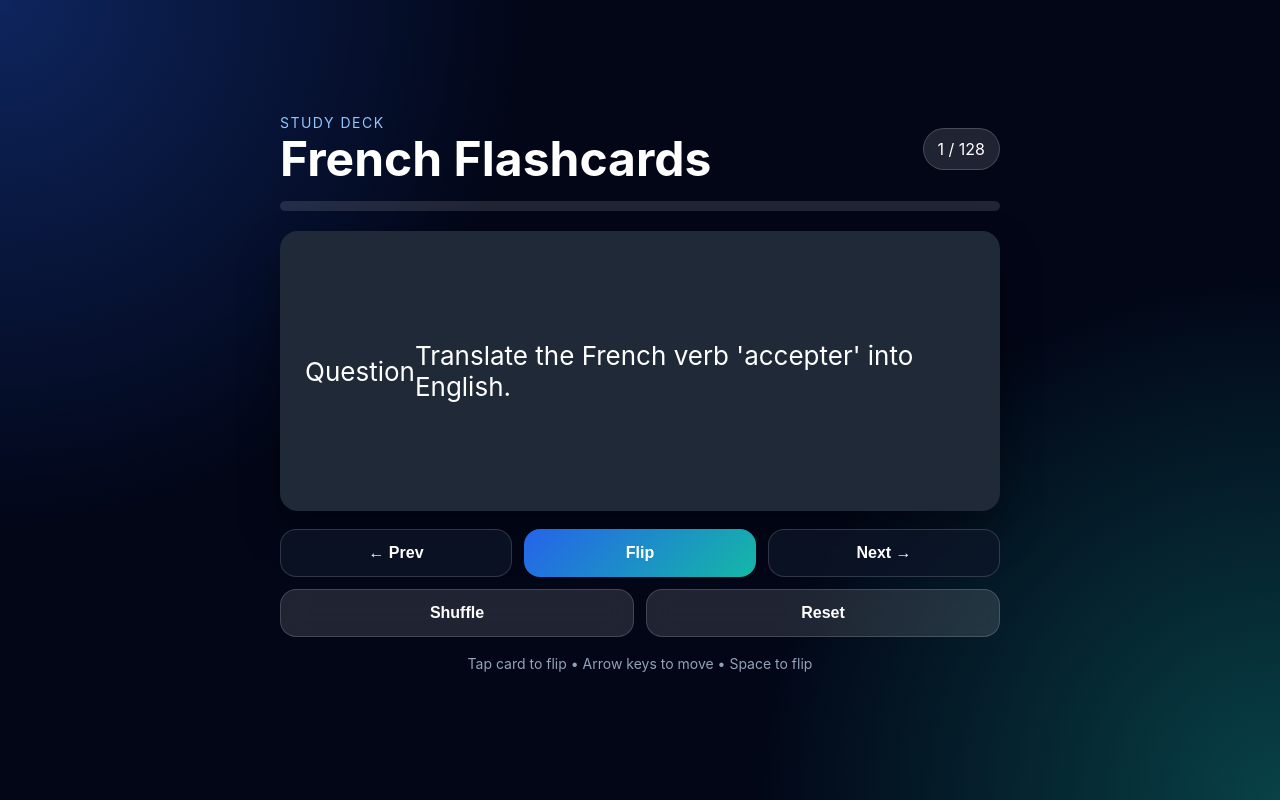
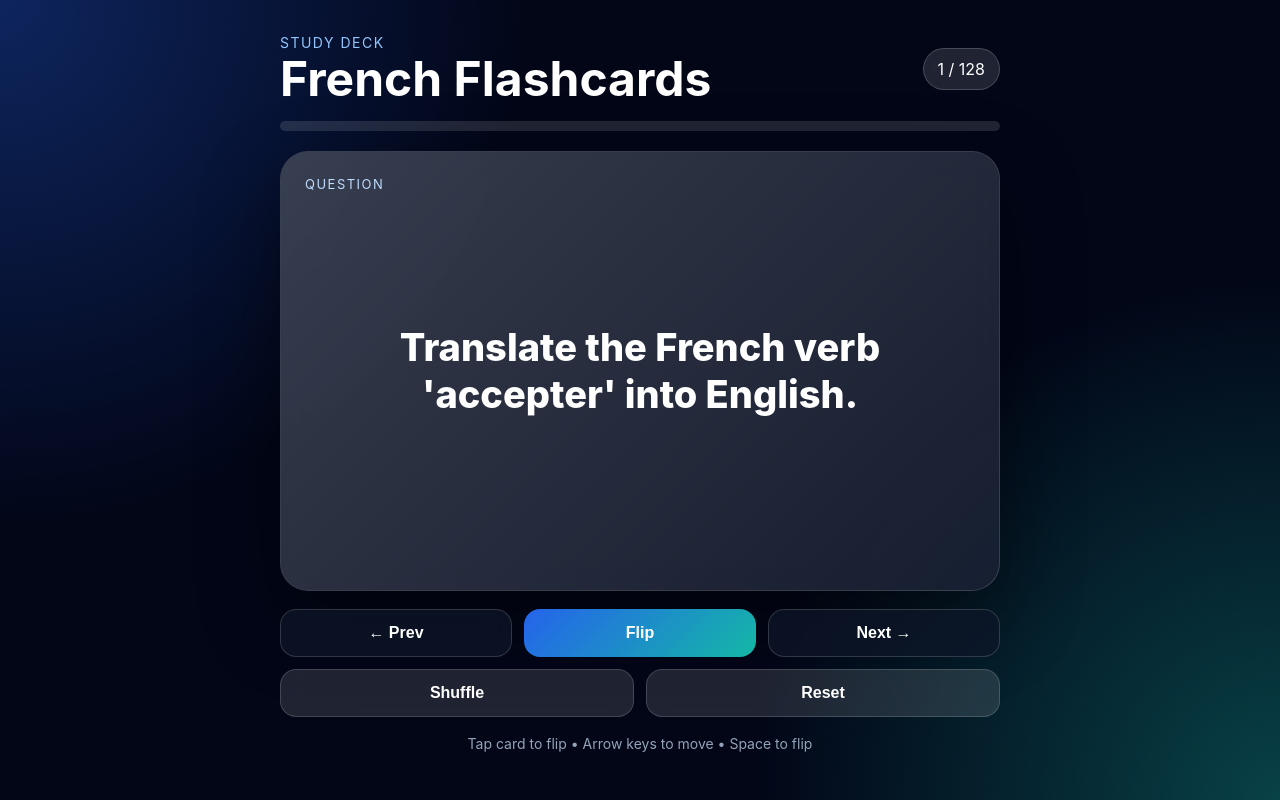
Before and after one commit to PVER-Programz/french-flashcards, a plain HTML site: page index.html in a window 1280 px wide. Drawn offline with Linux system fonts and the light colour scheme.

Commit message:
Update flashcards.css

```diff
--- a/flashcards.css
+++ b/flashcards.css
@@ -1,6 +1,7 @@
 .card {
-height: 280px;
-perspective: 1000px;
+width: 100%;
+height: clamp(320px, 55vh, 440px);
+perspective: 1200px;
 cursor: pointer;
 }
 
@@ -8,7 +9,7 @@ cursor: pointer;
 position: relative;
 width: 100%;
 height: 100%;
-transition: transform 0.6s;
+transition: transform 0.65s cubic-bezier(.2,.8,.2,1);
 transform-style: preserve-3d;
 }
 
@@ -18,28 +19,56 @@ transform: rotateY(180deg);
 
 .card-face {
 position: absolute;
-width: 100%;
-height: 100%;
-backface-visibility: hidden;
-border-radius: 18px;
+inset: 0;
 display: flex;
+flex-direction: column;
 justify-content: center;
 align-items: center;
-padding: 25px;
-box-sizing: border-box;
-font-size: 26px;
-box-shadow: 0 20px 40px rgba(0,0,0,0.35);
+text-align: center;
+padding: clamp(24px, 6vw, 48px);
+border-radius: 28px;
+backface-visibility: hidden;
+overflow: hidden;
+box-shadow: 0 30px 80px rgba(0,0,0,0.45);
+border: 1px solid rgba(255,255,255,0.18);
+}
+
+.card-face::before {
+content: "";
+position: absolute;
+inset: 0;
+background: linear-gradient(135deg, rgba(255,255,255,0.18), rgba(255,255,255,0.04));
+z-index: -1;
 }
 
 .front {
-background: #1f2937;
+background: rgba(15,23,42,0.82);
+backdrop-filter: blur(18px);
 }
 
 .back {
-background: #065f46;
+background: rgba(6,95,70,0.88);
+backdrop-filter: blur(18px);
 transform: rotateY(180deg);
+}
+
+.label {
+position: absolute;
+top: 24px;
+left: 24px;
+font-size: 13px;
+letter-spacing: 1.5px;
+text-transform: uppercase;
+color: #bfdbfe;
+}
+
+.back .label {
+color: #bbf7d0;
 }
 
 .card-face p {
 margin: 0;
+font-size: clamp(24px, 5vw, 38px);
+font-weight: 800;
+line-height: 1.25;
 }
```
